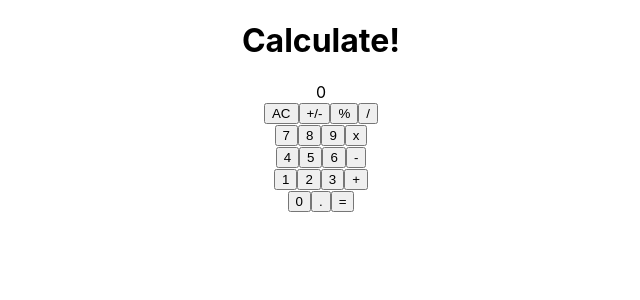
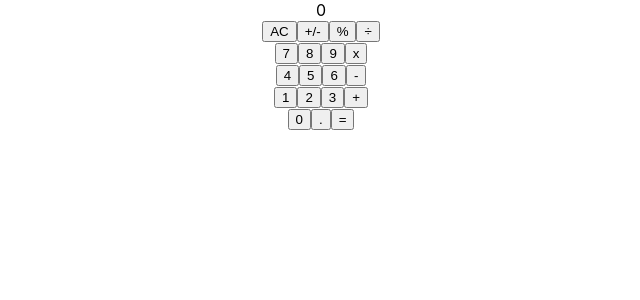
Before and after one commit to GzimAsani/React-Calculator, a React (Create React App) app: page / in a window 1280 px wide. Shown: the top 300 px of the page, without its empty margins (319-959 px from the left). Built offline with nearby package versions, Linux system fonts and the light colour scheme.

Commit message:
Fix linter errors

```diff
--- a/src/components/App.js
+++ b/src/components/App.js
@@ -1,31 +1,35 @@
 import './App.css';
-import { useState } from 'react';
+import React from 'react';
+import ButtonPanel from './ButtonPanel';
 import Display from './Display';
-import ButtonPanel from './ButtonPanel';
 import calculate from '../logic/calculate';
 
-const App = () => {
-  const [total, setTotal] = useState(null);
-  const [next, setNext] = useState(null);
-  const [operation, setOperation] = useState(null);
+class App extends React.Component {
+  constructor(props) {
+    super(props);
+    this.state = {
+      total: '',
+      next: '',
+      operation: null,
+    };
 
-  const handleClick = (buttonName) => {
-    const {
-      total: objTotal,
-      next: objNext,
-      operation: objOperation,
-    } = calculate({ total, next, operation }, buttonName);
-    setTotal(objTotal);
-    setNext(objNext);
-    setOperation(objOperation);
-  };
-  return (
-    <div className="App">
-      <h1>Calculate!</h1>
-      <Display value={next || total || '0'} />
-      <ButtonPanel clickHandler={handleClick} />
-    </div>
-  );
-};
+    this.handleClick = this.handleClick.bind(this);
+  }
+
+  handleClick(buttonName) {
+    const newState = calculate(this.state, buttonName);
+    this.setState(() => ({ ...newState }));
+  }
+
+  render() {
+    const { total, next } = this.state;
+    return (
+      <div className="App">
+        <Display total={total} next={next} />
+        <ButtonPanel clickHandler={this.handleClick} />
+      </div>
+    );
+  }
+}
 
 export default App;
--- a/src/components/Button.js
+++ b/src/components/Button.js
@@ -1,28 +1,11 @@
+import React from 'react';
 import PropTypes from 'prop-types';
 
-const Button = ({ name, clickHandler }) => {
-  const handleClick = () => clickHandler(name);
-  const fetchResult = (name) => {
-    switch (name) {
-      case '0':
-        return 'Button zero';
-      case '+':
-      case '-':
-      case 'x':
-      case '/':
-      case '=':
-        return 'Button operator';
-      default:
-        return 'Button';
-    }
-  };
-  return (
-    <button type="button" onClick={handleClick} className={fetchResult(name)}>
-      {name}
-    </button>
-
-  );
-};
+const Button = ({ name, clickHandler }) => (
+  <button type="button" onClick={() => clickHandler(name)}>
+    {name}
+  </button>
+);
 
 Button.propTypes = {
   name: PropTypes.string.isRequired,
--- a/src/components/ButtonPanel.js
+++ b/src/components/ButtonPanel.js
@@ -1,45 +1,49 @@
+import React from 'react';
 import PropTypes from 'prop-types';
 import Button from './Button';
 
-const ButtonPanel = ({ clickHandler }) => {
-  const handleClick = (buttonName) => clickHandler(buttonName);
+function ButtonPanel({ clickHandler }) {
   return (
-    <div className="component-button-panel">
+    <div className="main-div">
       <div className="group-1">
-        <Button name="AC" clickHandler={handleClick} />
-        <Button name="+/-" clickHandler={handleClick} />
-        <Button name="%" clickHandler={handleClick} />
-        <Button name="/" clickHandler={handleClick} />
+        <Button clickHandler={clickHandler} name="AC" />
+        <Button name="+/-" clickHandler={clickHandler} />
+        <Button name="%" clickHandler={clickHandler} />
+        <Button name="÷" clickHandler={clickHandler} />
       </div>
       <div className="group-2">
-        <Button name="7" clickHandler={handleClick} />
-        <Button name="8" clickHandler={handleClick} />
-        <Button name="9" clickHandler={handleClick} />
-        <Button name="x" clickHandler={handleClick} />
+        <Button name="7" clickHandler={clickHandler} />
+        <Button name="8" clickHandler={clickHandler} />
+        <Button name="9" clickHandler={clickHandler} />
+        <Button name="x" clickHandler={clickHandler} />
       </div>
       <div className="group-3">
-        <Button name="4" clickHandler={handleClick} />
-        <Button name="5" clickHandler={handleClick} />
-        <Button name="6" clickHandler={handleClick} />
-        <Button name="-" clickHandler={handleClick} />
+        <Button name="4" clickHandler={clickHandler} />
+        <Button name="5" clickHandler={clickHandler} />
+        <Button name="6" clickHandler={clickHandler} />
+        <Button name="-" clickHandler={clickHandler} />
       </div>
       <div className="group-4">
-        <Button name="1" clickHandler={handleClick} />
-        <Button name="2" clickHandler={handleClick} />
-        <Button name="3" clickHandler={handleClick} />
-        <Button name="+" clickHandler={handleClick} />
+        <Button name="1" clickHandler={clickHandler} />
+        <Button name="2" clickHandler={clickHandler} />
+        <Button name="3" clickHandler={clickHandler} />
+        <Button name="+" clickHandler={clickHandler} />
       </div>
       <div className="group-5">
-        <Button name="0" clickHandler={handleClick} />
-        <Button name="." clickHandler={handleClick} />
-        <Button name="=" clickHandler={handleClick} />
+        <Button name="0" clickHandler={clickHandler} />
+        <Button name="." clickHandler={clickHandler} />
+        <Button name="=" clickHandler={clickHandler} />
       </div>
     </div>
   );
+}
+
+ButtonPanel.propTypes = {
+  clickHandler: PropTypes.func,
 };
 
-ButtonPanel.propTypes = {
-  clickHandler: PropTypes.func.isRequired,
+ButtonPanel.defaultProps = {
+  clickHandler: null,
 };
 
 export default ButtonPanel;
--- a/src/components/Display.js
+++ b/src/components/Display.js
@@ -1,17 +1,17 @@
+import React from 'react';
 import PropTypes from 'prop-types';
 
-const Display = ({ value }) => (
-  <div className="component-display">
-    {value}
+const Display = ({ total, next }) => (
+  <div>
+    <span>{(next && next.toString()) || (total && total.toString()) || '0'}</span>
   </div>
 );
 
 Display.propTypes = {
-  value: PropTypes.string,
+  total: PropTypes.string,
+  next: PropTypes.string,
 };
 
-Display.defaultProps = {
-  value: '0',
-};
+Display.defaultProps = { total: '', next: '' };
 
 export default Display;
--- a/src/logic/calculate.js
+++ b/src/logic/calculate.js
@@ -1,78 +1,40 @@
 import operate from './operate';
 
-export default function calculate(data, buttonName) {
-  let { total, next, operation } = data;
-  switch (buttonName) {
-    case '0':
-    case '1':
-    case '2':
-    case '3':
-    case '4':
-    case '5':
-    case '6':
-    case '7':
-    case '8':
-    case '9':
-      if (next) {
-        next += buttonName;
-      } else {
-        next = buttonName;
-      }
-      break;
-    case '+':
-    case '-':
-    case 'x':
-    case '/':
-      if (total && next) {
-        if (!operation) {
-          operation = buttonName;
-        }
-        total = operate(total, next, operation);
-      } else if (next) {
-        total = next;
-      }
-      operation = buttonName;
-      next = null;
-      break;
-    case '=':
-      if (!operation) {
-        break;
-      } else if (total && next) {
-        total = operate(total, next, operation);
-      } else {
-        total = next;
-      }
+const calculate = (data, buttonName) => {
+  const newData = { ...data };
+  let { total, next, operation } = newData;
+
+  if (buttonName === 'AC') {
+    total = '';
+    next = '';
+    operation = null;
+  } else if (buttonName === '÷' || buttonName === '-' || buttonName === '+' || buttonName === 'x') {
+    operation = !next ? buttonName : null;
+  } else if (buttonName === '%') {
+    if (next) {
+      next = (next / 100).toString();
+    } else {
+      total = (total / 100).toString();
+    }
+  } else if (buttonName === '+/-') {
+    if (next) {
+      next = (next * -1).toString();
+    } else if (total) {
+      total = (total * -1).toString();
+    }
+  } else if (buttonName === '=') {
+    if (total && next && operation) {
+      total = operate(total, next, operation);
+      next = '';
       operation = null;
-      next = null;
-      break;
-    case '+/-':
-      if (next) {
-        next = operate(next, '-1', 'x');
-      } else if (total) {
-        total = operate(total, '-1', 'x');
-      }
-      break;
-    case '%':
-      if (next) {
-        next = operate(next, '100', '/');
-      } else if (total) {
-        total = operate(total, '100', '/');
-      }
-      break;
-    case '.':
-      if (!next) {
-        next = '0.';
-      } else if (!next.includes('.')) {
-        next += '.';
-      }
-      break;
-    case 'AC':
-      total = null;
-      next = null;
-      operation = null;
-      break;
-    default:
-      break;
+    }
+  } else if (!operation) {
+    total += buttonName;
+  } else {
+    next += buttonName;
   }
+
   return { total, next, operation };
-}
+};
+
+export default calculate;
--- a/src/logic/operate.js
+++ b/src/logic/operate.js
@@ -1,23 +1,41 @@
 import Big from 'big.js';
 
-export default function operate(numberOne, numberTwo, operation) {
-  const a = Big(numberOne);
-  const b = Big(numberTwo);
+const plus = (a, b) => `${a.plus(b)}`;
 
-  if (operation === '+') {
-    return a.plus(b).toString();
+const subtract = (a, b) => a.minus(b).valueOf();
+
+const divide = (a, b) => (`${b}` === '0' ? 'INFINITY' : a.div(b).valueOf());
+
+const multiply = (a, b) => a.times(b).valueOf();
+
+function operate(numberOne, numberTwo, operation) {
+  const num1 = typeof numberOne !== 'number' ? Big(Number(numberOne)) : Big(numberOne);
+  const num2 = typeof numberTwo !== 'number' ? Big(Number(numberTwo)) : Big(numberTwo);
+  let result = 0;
+
+  const expr = operation;
+  switch (expr) {
+    case '+':
+      result = plus(num1, num2);
+      break;
+    case '-':
+      result = subtract(num1, num2);
+      break;
+    case 'x':
+      result = multiply(num1, num2);
+      break;
+    case '÷':
+      result = divide(num1, num2);
+      break;
+    case '%':
+      result = num1.times((num2.div(100).toFixed(1)));
+      break;
+    default:
+      result = 0;
+      break;
   }
-  if (operation === '-') {
-    return a.minus(b).toString();
-  }
-  if (operation === 'x') {
-    return a.times(b).toString();
-  }
-  if (operation === '/') {
-    return a.div(b).toString();
-  }
-  if (operation === '%') {
-    return a.mod(b).toString();
-  }
-  throw Error(`Undefined operation '${operation}' `);
+
+  return result.toString();
 }
+
+export default operate;
```
